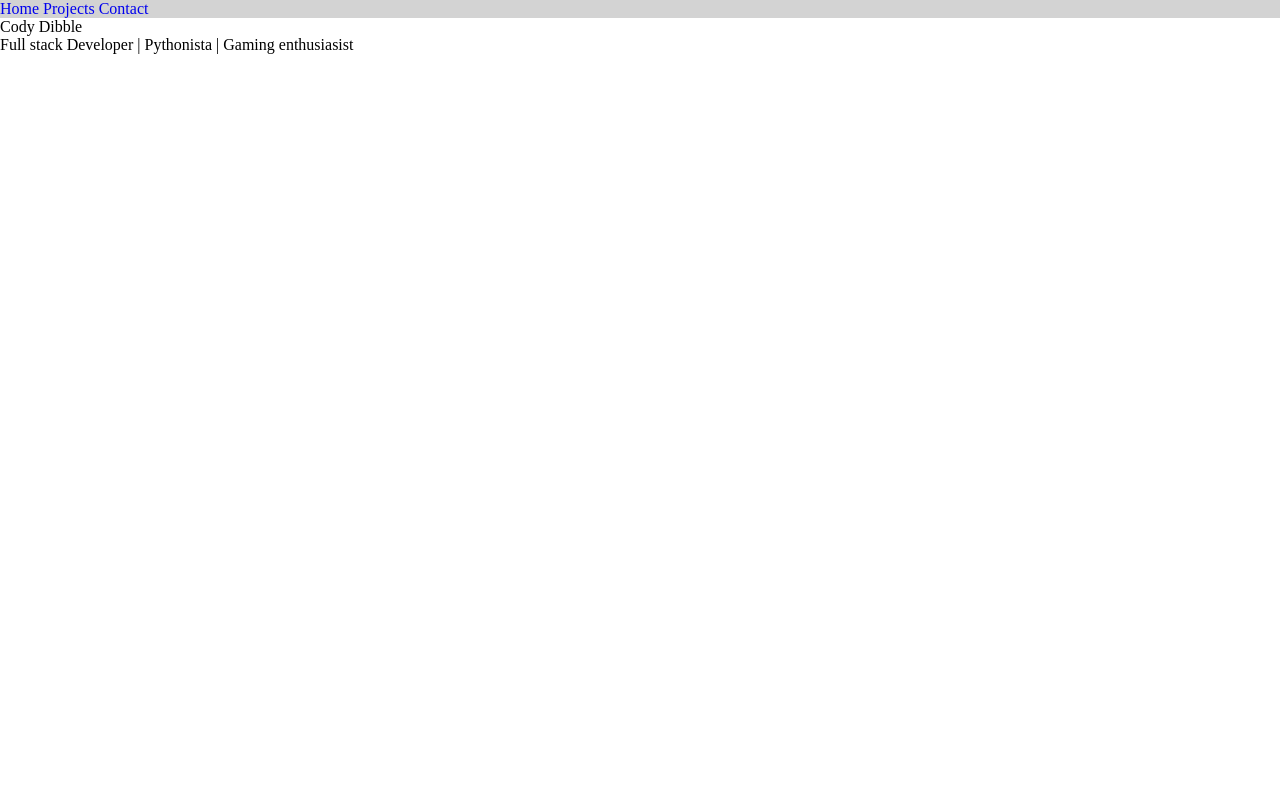
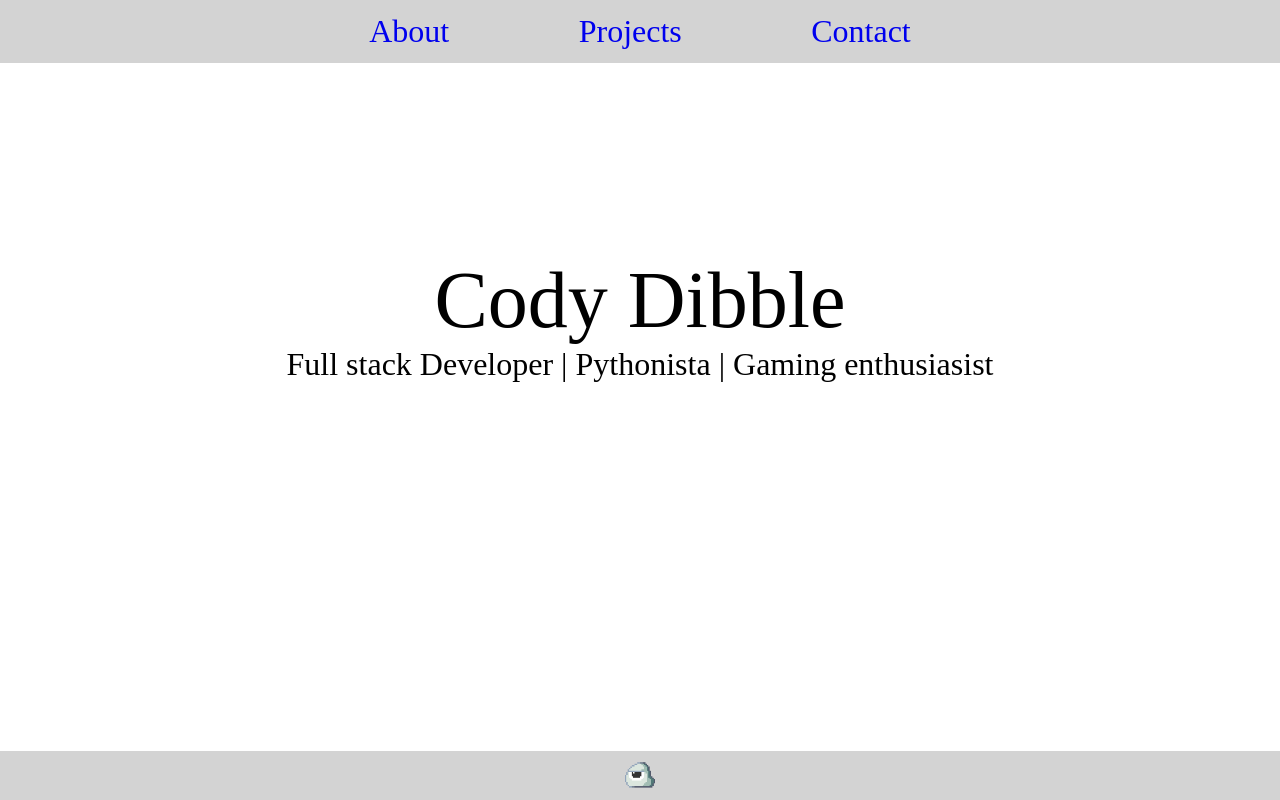
Before and after one commit to hcodydibble/portfolio, a Flask app: page / in a window 1280 px wide. Run offline with Flask 2, Linux system fonts and the light colour scheme.

Commit message:
working on landing page html, making good headway

```diff
--- a/application.py
+++ b/application.py
@@ -1,8 +1,7 @@
-from flask import Flask, render_template, url_for
+from flask import Flask, render_template, url_for, request
 app = Flask(__name__)
 
 
 @app.route('/')
 def home_view():
-    url_for('static', filename='style.css')
     return render_template('home.html')
--- /dev/null
+++ b/static/css/style.css
@@ -0,0 +1,45 @@
+html, body{
+    height: 100vh;
+}
+
+body{
+    display: flex;
+    flex-direction: column;
+}
+
+a{
+    text-decoration: none;
+    font-size: 2em;
+    margin: 5%
+}
+
+h1{
+    font-size: 5em;
+}
+
+h3{
+    font-size: 2em;
+}
+
+footer{
+    background-color: lightgrey;
+}
+footer div{
+    text-align: center;
+}
+
+.navbar{
+    background-color: lightgrey;
+    padding: 1%;
+    text-align: center;
+}
+
+.me-stuff{
+    text-align: center;
+    padding: 15%;
+    flex: 1 0 auto;
+}
+
+.footer-image{
+    width: 3.5%;
+}
--- a/static/style.css
+++ /dev/null
@@ -1,7 +0,0 @@
-.navbar{
-    background-color: lightgrey;
-}
-
-a{
-    text-decoration: none;
-}
--- a/templates/home.html
+++ b/templates/home.html
@@ -1,22 +1,32 @@
 <!DOCTYPE html>
 <html>
 <head>
-    <link rel="stylesheet" type="text/css" href="static/reset.css">
-    <link rel="stylesheet" type="text/css" href="static/style.css">
+    <link rel="stylesheet" type="text/css" href="{{ url_for('static', filename='css/reset.css') }}">
+    <link rel="stylesheet" type="text/css" href="{{ url_for('static', filename='css/style.css') }}">
     <title>Cody's Portfolio</title>
 </head>
 <body>
     <nav>
         <div class='navbar'>
+            {% if request.path == '/' %}
+            <a href="#">About</a>
+            {% else %}
             <a href="/">Home</a>
+            {% endif %}
             <a href="#">Projects</a>
             <a href="#">Contact</a>
         </div>
     </nav>
 
-    <div>
+    <div class='me-stuff'>
         <h1>Cody Dibble</h1>
         <h3>Full stack Developer | Pythonista | Gaming enthusiasist</h3>
     </div>
+
+    <footer>
+        <div>
+            <img src="{{ url_for('static', filename='img/c_mon2.png') }}" class='footer-image'>
+        </div>
+    </footer>
 </body>
 </html>
```
Also changed, not shown: static/css/reset.css (renamed from static/reset.css), static/img/c_mon2.png (added).
